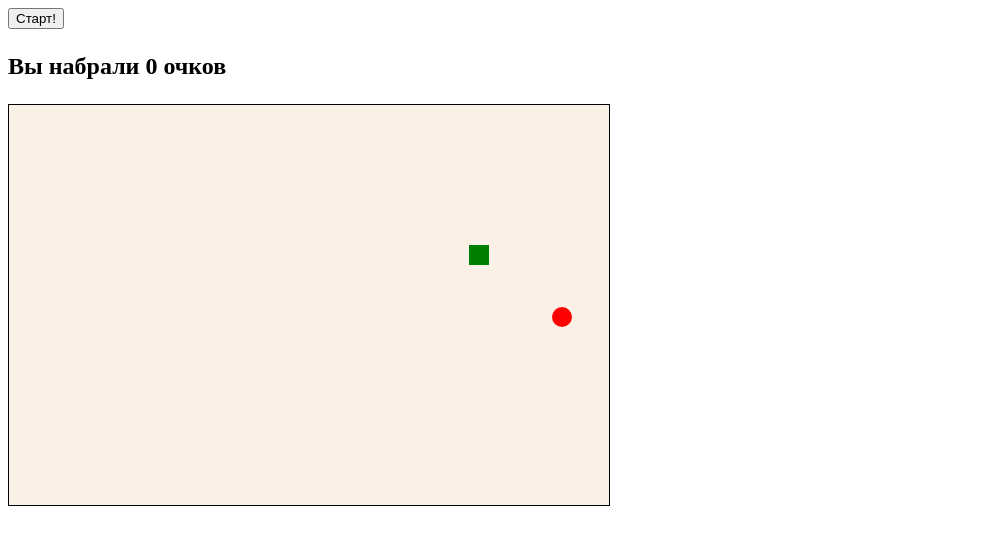
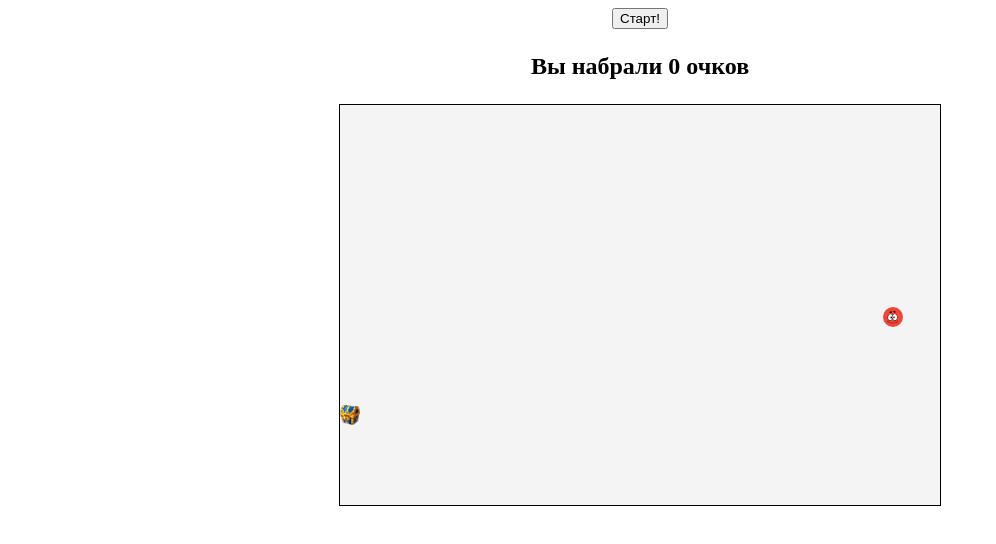
Before and after one commit to RadkevichLiudmila/frontend-project-RadkevichLuidmila, a website: page app/index.html in a window 1280 px wide. Both pictures are taken after a click on the button "Старт!". Shown: the whole page, without its empty margins (0-996 px from the left). Drawn offline with Linux system fonts and the light colour scheme.

Commit message:
Add image

```diff
--- a/app/app.js
+++ b/app/app.js
@@ -15,6 +15,7 @@ body.appendChild(createContainer());
 
 function createContainer() {
   let container = document.createElement('div');
+  //container.id = 'container';
   container.appendChild(createButton());
   container.appendChild(createGoal());
   container.appendChild(createPlayingField());
@@ -39,15 +40,37 @@ function createGoal() {
 function createPlayingField() {
   let playingField = document.createElement('div');
   playingField.id = 'playingField';
-  playingField.appendChild(createBall());
+  playingField.appendChild(createElement('ball'));
+  playingField.appendChild(createElement('bonus'));
+  //playingField.appendChild(createElement('barrier'));
   return playingField;
 }
 
-function createBall() {
-  let ball = document.createElement('div');
-  ball.id = 'ball';
-  return ball;
+function createElement(name) {
+  let element = document.createElement('div');
+  element.id = name;
+  element.appendChild(createImage(name));
+  return element;
 }
+function createImage(name) {
+  let img = document.createElement('img');
+  if (name === 'barrier') {
+    img.src = 'img/block.jpg';
+    img.width = sizeBall;
+    img.height = sizeBall;
+  } else if (name === 'ball') {
+    img.src = 'img/player.png';
+    img.width = sizeBall;
+    img.height = sizeBall;
+  } else  {
+    img.src = 'img/treasure.jpg';
+    img.width = sizeBlock;
+    img.height = sizeBlock;
+  }
+
+  return img;
+}
+
 
 
 //-----------------------------------------------------------
@@ -71,24 +94,30 @@ let goal = {
 }
 
 function DescriptionOfObject(Width, Height, PosX, PosY, Id) {
+  this.Width = Width;
+  this.Height = Height;
   this.PosX = PosX;
   this.PosY = PosY;
-  this.Width = Width;
-  this.Height = Height;
   this.Update = function () {
     let Obj = document.getElementById(Id);
+    Obj.id = Id;
+    playingField.appendChild(Obj);
     Obj.style.width = this.Width + 'px';
     Obj.style.height = this.Height + 'px';
     Obj.style.left = this.PosX + 'px';
     Obj.style.top = this.PosY + 'px';
+
   }
 }
 
 let ball = new DescriptionOfObject(sizeBall, sizeBall, Math.random() * (fieldWidth - sizeBall), Math.random() * (fieldHeight - sizeBall), 'ball');
+let coordFoBonusX = Math.floor(Math.random() * ((fieldWidth - sizeBlock) / sizeBlock)) * sizeBlock;
+let coordFoBonusY = Math.floor(Math.random() * ((fieldHeight - sizeBlock) / sizeBlock)) * sizeBlock;
+let bonus = new DescriptionOfObject(sizeBlock, sizeBlock, coordFoBonusX, coordFoBonusY, 'bonus');
 
 let barrier = {
-  Width: 20,
-  Height: 20,
+  Width: sizeBlock,
+  Height: sizeBlock,
   PosX: 0,
   PosY: 0,
   Update: function () {
@@ -100,24 +129,10 @@ let barrier = {
     barrier.style.height = this.Height + 'px';
     barrier.style.left = this.PosX + 'px';
     barrier.style.top = this.PosY + 'px';
+    barrier.appendChild(createImage('barrier'));
   }
 }
-let bonus = {
-  Width: 20,
-  Height: 20,
-  PosX:0,
-  PosY:0,
-  Update: function () {
-    let playingField = document.getElementById('playingField');
-    let bonus = document.createElement('div');
-    bonus.id = 'bonus';
-    playingField.appendChild(bonus);
-    bonus.style.width = this.Width + 'px';
-    bonus.style.height = this.Height + 'px';
-    bonus.style.left = this.PosX + 'px';
-    bonus.style.top = this.PosY + 'px';
-  }
-}
+
 
 //--------------------- нажали на кнопку Старт! ---------------------
 
@@ -152,23 +167,26 @@ function updateField() {
 
   // удаляем все элементы с поля, кроме главного игрока
   let del = document.getElementById('playingField');
-  while (del.lastChild) {
-    if (del.lastChild.id !== 'ball') {
-      del.removeChild(del.lastChild);
+  while (del.firstChild) {
+    if (del.firstChild.id !== 'ball' && del.firstChild.id !== 'bonus') {
+      del.removeChild(del.firstChild);
     } else break;
   }
-  createBonus();
+ // createBonus();
   goal.player = 0;
   goal.Update();
 }
 
 // движение игрока
 function moveBall() {
+
     // игрок не выходит за пределы игрового поля
     if (X > 0 && X < fieldWidth - sizeBall && Y > 0 && Y < fieldHeight - sizeBall) {
       ball.PosX = X;
       ball.PosY = Y;
+      //stopGame();
     }
+
   // игрок споймал бонус
   if (matrixField[ Math.floor(ball.PosY / sizeBlock)][Math.floor(ball.PosX / sizeBlock)] === 2 ||
     matrixField[Math.floor((ball.PosY + sizeBall) / sizeBlock)][Math.floor(ball.PosX / sizeBlock)] === 2 ||
@@ -178,20 +196,23 @@ function moveBall() {
       goal.Update();
       deleteBonus();
   }
+
   // игрок столкнулся с препятствием - игра останавливается
   if (matrixField[ Math.floor(ball.PosY / sizeBlock)][Math.floor(ball.PosX / sizeBlock)] === 1 ||
     matrixField[Math.floor((ball.PosY + sizeBall) / sizeBlock)][Math.floor(ball.PosX / sizeBlock)] === 1 ||
     matrixField[Math.floor(ball.PosY / sizeBlock)][Math.floor((ball.PosX + sizeBall) / sizeBlock)] === 1 ||
     matrixField[Math.floor((ball.PosY + sizeBall) / sizeBlock)][Math.floor((ball.PosX + sizeBall) / sizeBlock)] === 1) {
+      stopGame();
+  }
 
+  ball.Update();
+}
+function stopGame() {
   clearInterval(time1);
   clearInterval(time2);
   clearInterval(time4);
   document.body.removeEventListener('mousemove', dragMove, false);
   document.body.style.cursor = 'auto';
-  }
-
-  ball.Update();
 }
 // отслеживаем движение курсора
 function dragMove(e) {
@@ -215,13 +236,15 @@ function createBonus() {
 // удаляем бонус, который уже пойман
 function deleteBonus() {
   matrixField[bonus.PosY / sizeBlock][bonus.PosX / sizeBlock] = 0;
-  let del = document.getElementById('bonus');
-  document.getElementById('playingField').removeChild(del);
+ /* let del = document.getElementById('bonus');
+  document.getElementById('playingField').removeChild(del);*/
   createBonus();
 }
 
 // создаем препяпятствие
 function createBarrier() {
+  //createBar();
+ //let barrier = new DescriptionOfObject(sizeBlock, sizeBlock, 0, 0, 'barrier');
   barrier.PosX = Math.floor(Math.random() * ((fieldWidth - sizeBlock) / sizeBlock)) * sizeBlock;
   barrier.PosY = Math.floor(Math.random() * ((fieldHeight - sizeBlock) / sizeBlock)) * sizeBlock;
   matrixField[barrier.PosY / sizeBlock][barrier.PosX / sizeBlock] = 1;
@@ -230,3 +253,4 @@ function createBarrier() {
 
 field.Update();
 ball.Update();
+bonus.Update();
--- a/app/style.css
+++ b/app/style.css
@@ -1,16 +1,30 @@
+#button, #playingField {
+  display: block;
+    margin-left: auto;
+    margin-right: auto
+  /*display: flex;
+  justify-content: center;
+  align-items: center;
+  height: 100vh;*/
+}
+#goal {
+
+}
+
 p {
   font-size: 24px;
   font-weight: bold;
+  text-align: center;
 }
 #playingField {
   position: relative;
   border: 1px solid  black;
-  background: #FAF0E6;
+  background: #F4F4F4;
 }
 #ball {
   border-radius: 50%;
   position: absolute;
-  background: red;
+  background: #F0463A;
   /* margin:-15px 0 0 -15px;
   transition: top 0.5s, left 0.5s;
   -webkit-transition: top 0.5s, left 0.5s; */
@@ -21,5 +35,9 @@ p {
 }
 #bonus {
   position: absolute;
-  background: green;
+
 }
+#block {
+  position: absolute;
+  background: #FFF0F5;
+}
```
Also changed, not shown: app/img/block.jpg (added), app/img/player.png (added), app/img/treasure.jpg (added). Lines whose indentation alone changed are shown as unchanged.
